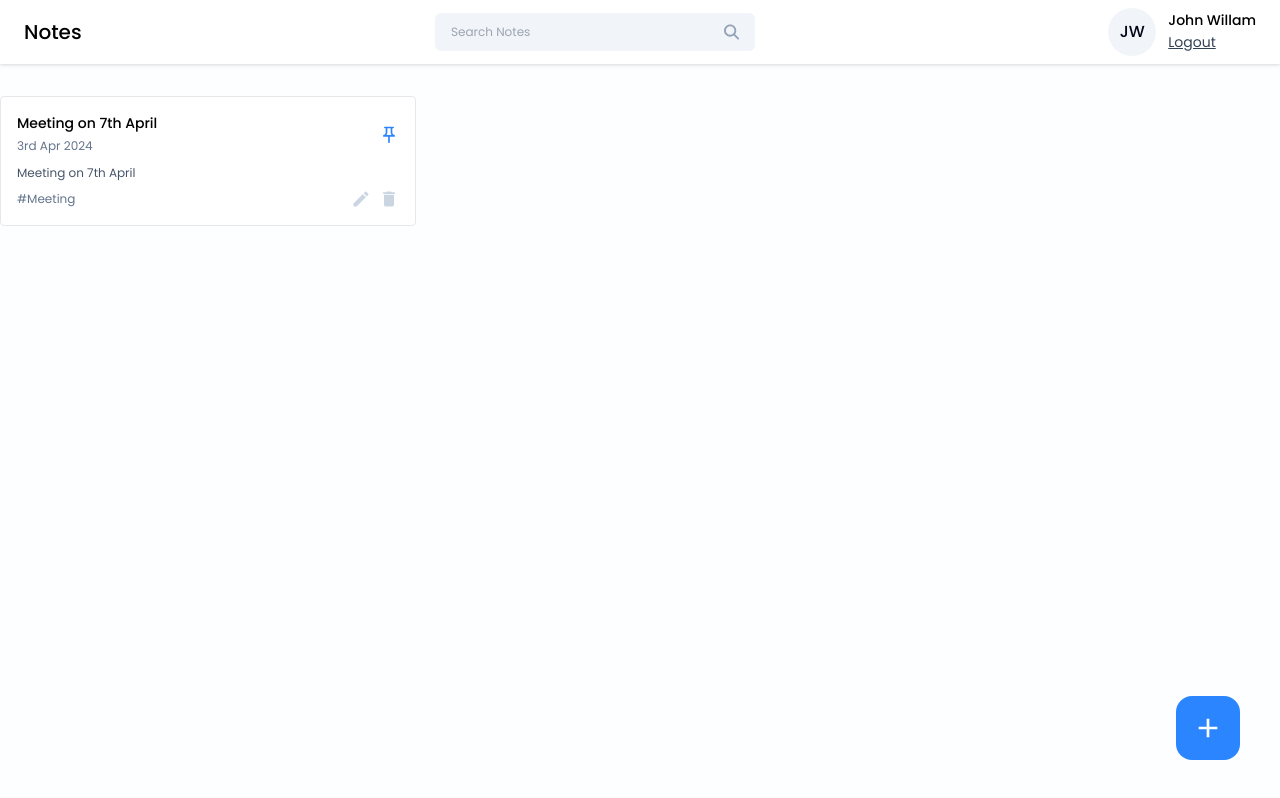
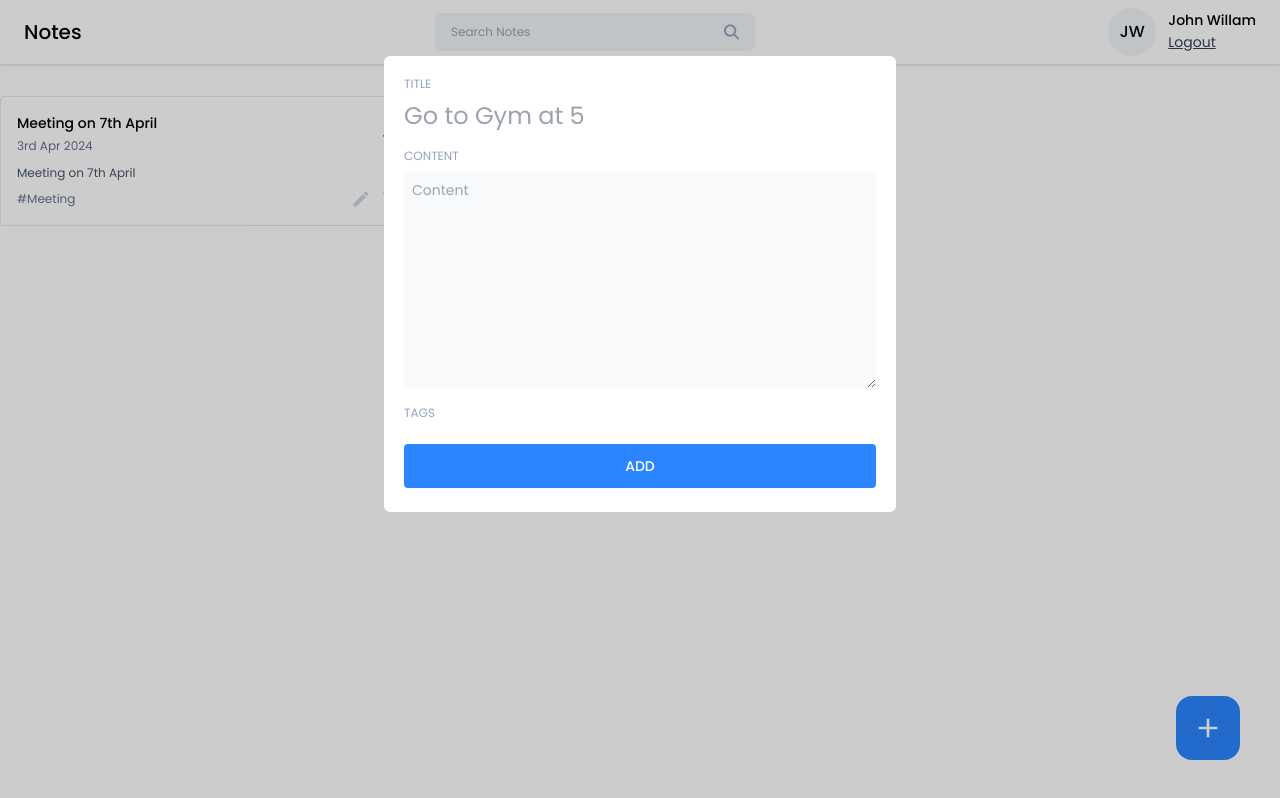
Before and after one commit to Arsen13/Note-tracker, a React (Vite) app in the folder frontend/notes-app/: page /dashboard in a window 1280 px wide. Both pictures are taken after a click on the button 1208 px from the left and 728 px from the top of the page. Built offline with nearby package versions, Linux system fonts and the light colour scheme.

Commit message:
Create modal window for add note button

```diff
--- a/frontend/notes-app/package.json
+++ b/frontend/notes-app/package.json
@@ -13,6 +13,7 @@
     "react": "^18.2.0",
     "react-dom": "^18.2.0",
     "react-icons": "^5.2.1",
+    "react-modal": "^3.16.1",
     "react-router-dom": "^6.23.0"
   },
   "devDependencies": {
--- a/frontend/notes-app/src/index.css
+++ b/frontend/notes-app/src/index.css
@@ -29,4 +29,8 @@
   .icon-btn {
     @apply text-xl text-slate-300 cursor-pointer hover:text-primary;
   }
+
+  .input-label {
+    @apply text-xs text-slate-400
+  }
 }
--- /dev/null
+++ b/frontend/notes-app/src/pages/Home/AddEditNotes.jsx
@@ -0,0 +1,36 @@
+import React from "react";
+
+const AddEditNotes = () => {
+    return (
+        <div>
+            <div className="flex flex-col gap-2">
+                <label className="input-label">TITLE</label>
+                <input
+                    type="text"
+                    className="text-2xl text-slate-950 outline-none"
+                    placeholder="Go to Gym at 5"
+                />
+            </div>
+
+            <div className="flex flex-col gap-2 mt-4">
+                <label className="input-label">CONTENT</label>
+                <textarea
+                    type="text"
+                    placeholder="Content"
+                    className="text-sm text-slate-950 outline-none bg-slate-50 p-2 rounded"
+                    rows={10}
+                />
+            </div>
+
+            <div className="mt-3">
+                <label className="input-label">TAGS</label>
+            </div>
+
+            <button className="btn-primary font-medium mt-5 p-3" onClick={() => {}}>
+                ADD
+            </button>
+        </div>
+    )
+};
+
+export default AddEditNotes;
--- a/frontend/notes-app/src/pages/Home/Home.jsx
+++ b/frontend/notes-app/src/pages/Home/Home.jsx
@@ -1,9 +1,18 @@
-import React from "react";
+import React, { useState } from "react";
 import Navbar from "../../components/Navbar/Navbar";
 import NoteCard from "../../components/Cards/NoteCard";
 import { MdAdd } from 'react-icons/md';
+import AddEditNotes from "./AddEditNotes";
+import Modal from 'react-modal';
 
 const Home = () => {
+
+    const [openAddEditModal, setOpenAddEditModal] = useState({
+        isShown: false,
+        type: 'add',
+        data: null,
+    });
+
     return (
         <>
             <Navbar />
@@ -23,9 +32,28 @@ const Home = () => {
                 </div>
             </div>
 
-            <button className="w-16 h-16 flex items-center justify-center rounded-2xl bg-primary hover:bg-blue-600 absolute bottom-10 right-10" onClick={()=>{}}>
+            <button
+                className="w-16 h-16 flex items-center justify-center rounded-2xl bg-primary hover:bg-blue-600 absolute bottom-10 right-10"
+                onClick={()=>{
+                    setOpenAddEditModal({ isShown: true, type: 'add', data: null });
+                }}
+            >
                 <MdAdd className="text-[32px] text-white"/>
             </button>
+
+            <Modal
+                isOpen={openAddEditModal.isShown}
+                onRequestClose={() => {}}
+                style={{
+                    overlay: {
+                        backgroundColor: "rgba(0,0,0,0.2",
+                    },
+                }}
+                contentLabel=""
+                className="w-[40%] max-h-3/4 bg-white rounded-md mx-auto mt-14 p-5 overflow-auto"
+            >
+            <AddEditNotes />
+            </Modal>
         </>
     )
 }
```
Also changed, not shown: 1 other file (tests, documents, lock files or other folders).
